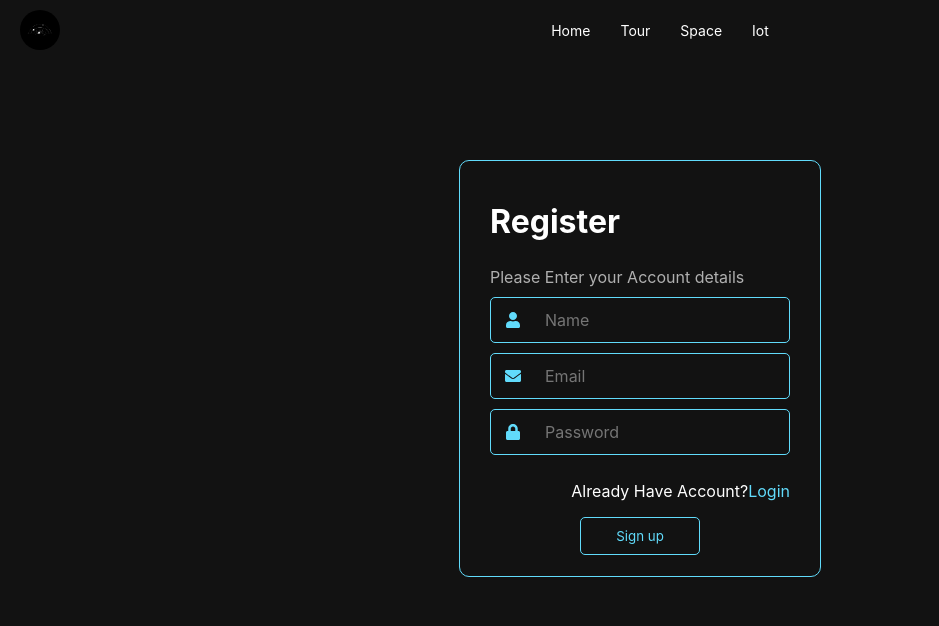
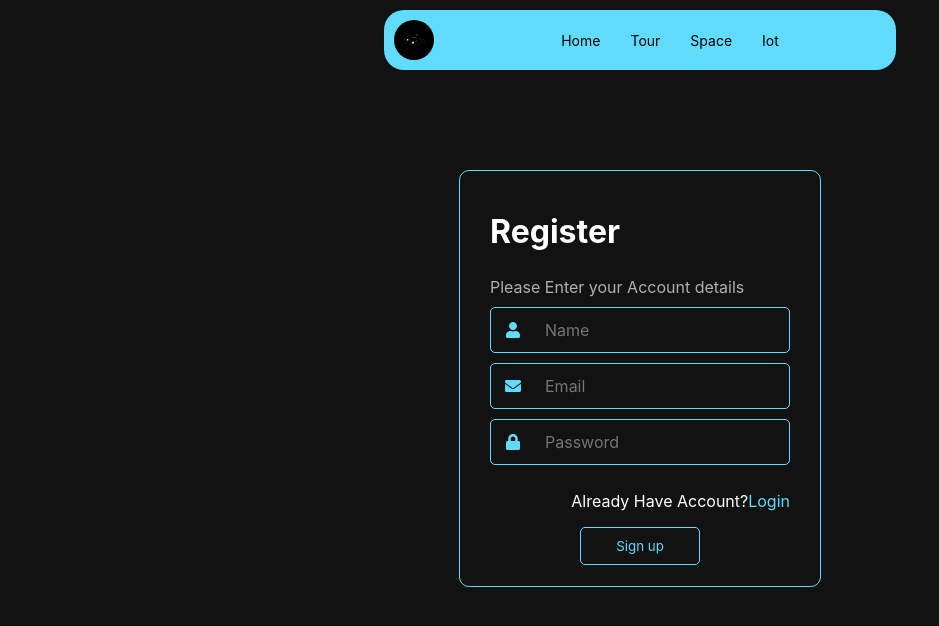
Before and after one commit to kawthar-shameseldeen/Space-Journey-Front, a React (Create React App) app in the folder space-journey/: page / in a window 1280 px wide. Shown: the top 626 px of the page, without its empty margins (0-939 px from the left). Built offline with nearby package versions, Linux system fonts and the light colour scheme.

Commit message:
changed some styles

```diff
--- a/space-journey/src/components/navbar/navbar.css
+++ b/space-journey/src/components/navbar/navbar.css
@@ -3,10 +3,18 @@
   justify-content: space-between;
   align-items: center;
   background-color: transparent;
-  padding: 10px 20px;
+
+
+
+  border-radius: 20px;
+  margin: auto;
   color: white;
+  width: 40%;
+  background-color: #61dbfb;
 }
-
+.navbarContainer{
+  margin-top: 10px;
+}
 .navbar-logoB {
   display: flex;
   align-items: center;
@@ -16,6 +24,7 @@
   width: 40px;
   height: auto;
   border-radius: 30px;
+  padding: 10px;
 }
 
 .navbar-linksB {
@@ -30,7 +39,7 @@
 }
 .navbar-linksB a {
   text-decoration: none;
-  color: white;
+  color: black;
   font-size: 14px;
 }
 .navbar-buttonsB {
```
